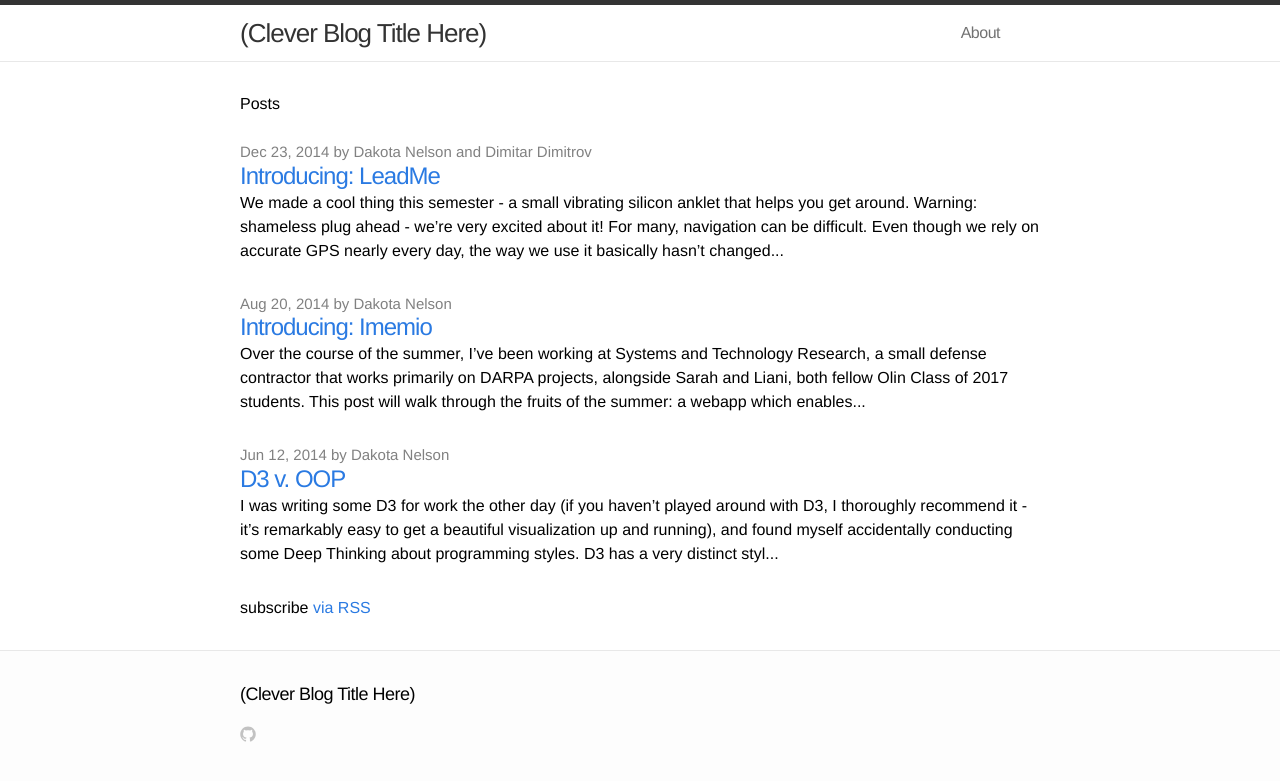
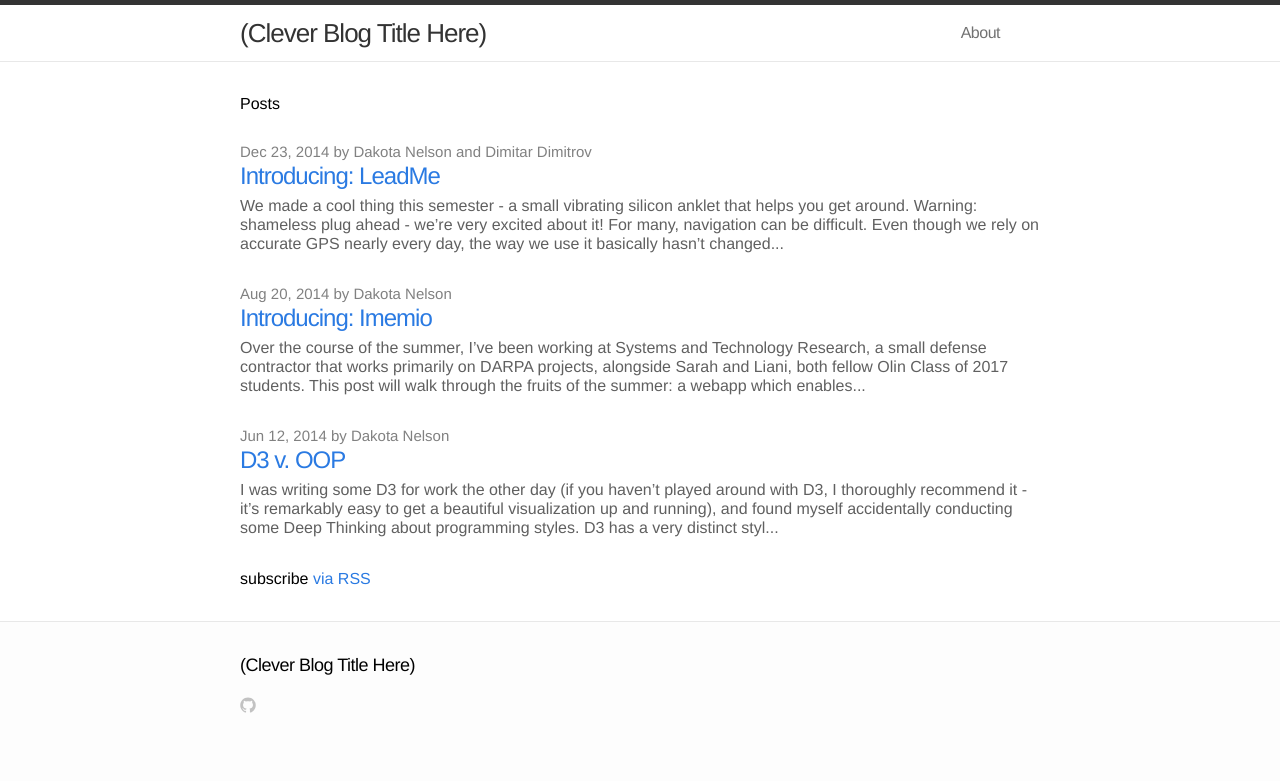
Before and after one commit to DakotaNelson/blog, a Jekyll site: the page built from index.html, in a window 1280 px wide. Shown: the top 781 px of the page. Built offline with Jekyll 4.4.1, drawn with Linux system fonts in a browser that asks for light colours.

Commit message:
made blurbs a little prettier

```diff
--- a/css/main.css
+++ b/css/main.css
@@ -177,6 +177,14 @@ a:visited { color: #205caa; }
   display: block;
   font-size: 15px;
   color: #818181;
+}
+
+.posts .post-blurb{
+  display: block;
+  font-size: 16px;
+  color: #606060;
+  line-height: 1.2;
+  margin-top: 5px;
 }
 
 
--- a/index.html
+++ b/index.html
@@ -21,8 +21,8 @@ layout: default
               {% endif %}
           {% endfor %}
       </span>
-      <p><a class="post-link" href="{{ post.url | prepend: site.baseurl }}">{{ post.title }}</a></p>
-      <p>{{ post.content | strip_html | truncate: 300 }}</p>
+      <a class="post-link" href="{{ post.url | prepend: site.baseurl }}">{{ post.title }}</a>
+      <span class="post-blurb">{{ post.content | strip_html | truncate: 300 }}</span>
       </li>
     {% endfor %}
   </ul>
```
